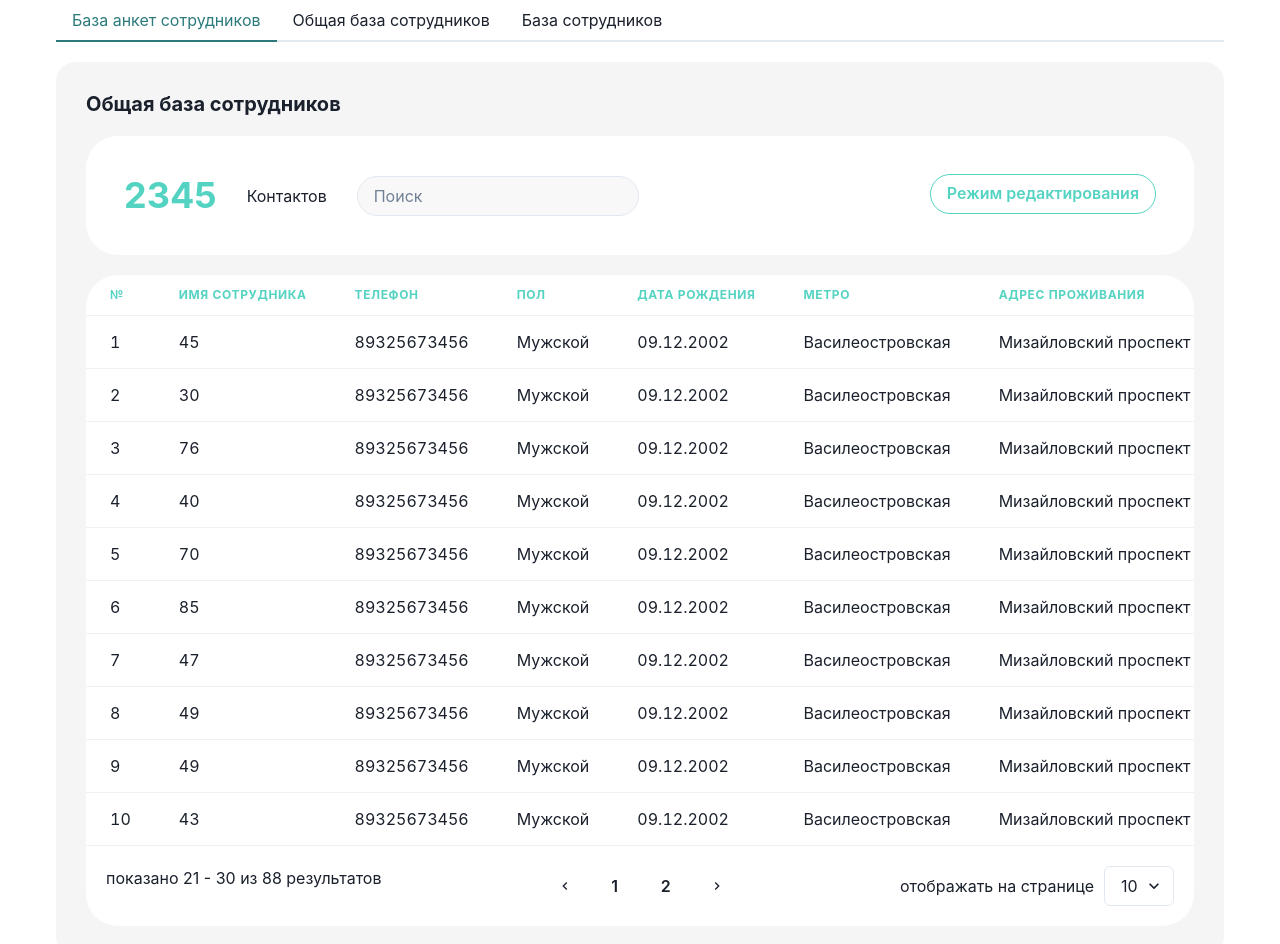
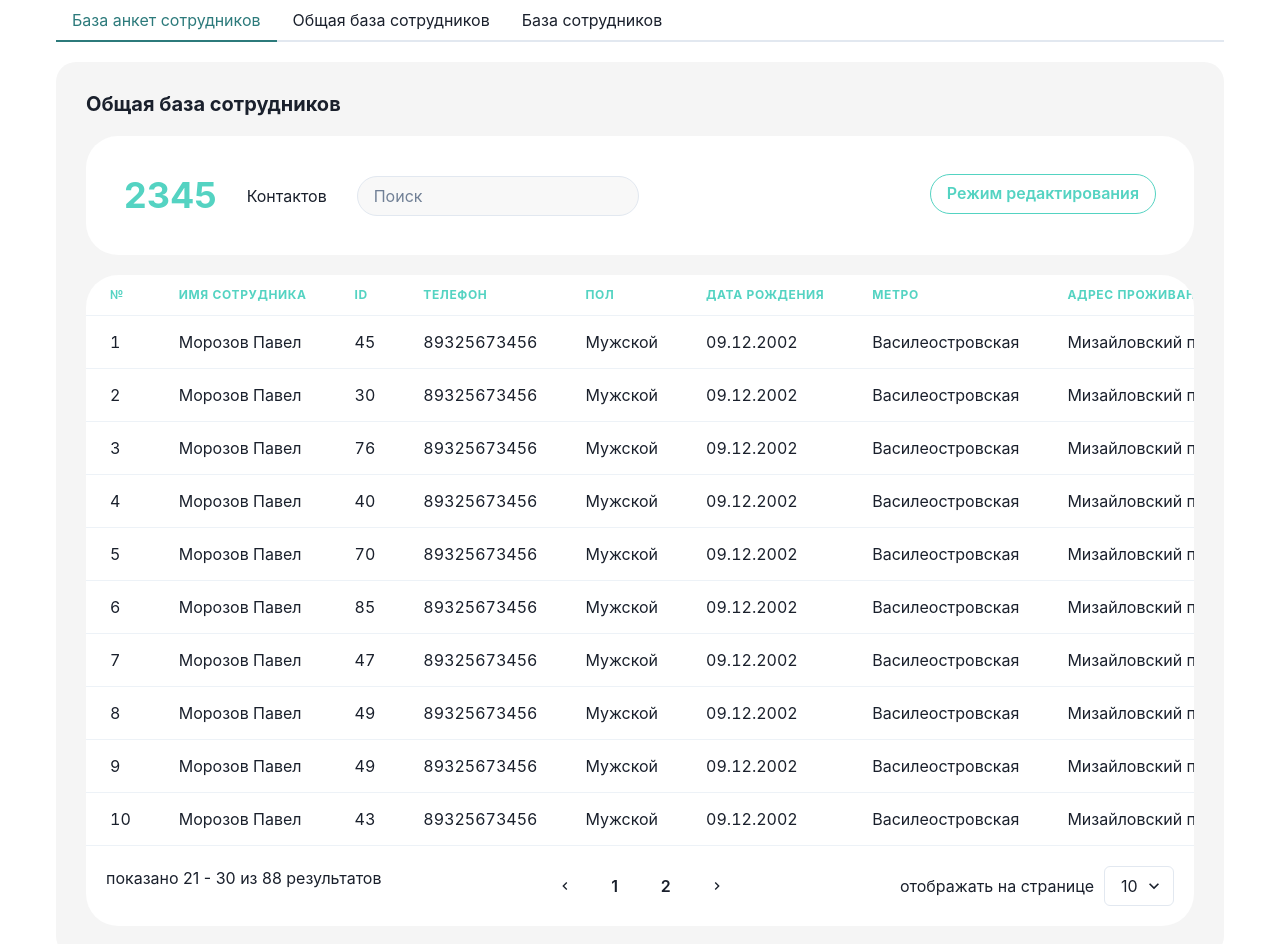
Before and after one commit to AlexTrubkina/staff-table, a React (Create React App) app: page / in a window 1280 px wide. Shown: the top 944 px of the page. Built offline with nearby package versions, Linux system fonts and the light colour scheme.

Commit message:
fix: fix mock data

```diff
--- a/src/components/Table.js
+++ b/src/components/Table.js
@@ -57,6 +57,7 @@ function StaffTable() {
                     {workersOnPage.map((worker) => (
                         <Tr key={worker.id}>
                             <Td>{worker.number}</Td>
+                            <Td>{worker.name}</Td>
                             <Td>{worker.id}</Td>
                             <Td>{worker.tel}</Td>
                             <Td>{worker.sex}</Td>
--- a/src/data/tableData.js
+++ b/src/data/tableData.js
@@ -1,13 +1,14 @@
 export const tableHeadings = [
     "№",
     "Имя сотрудника",
+    "ID",
     "Телефон",
     "Пол",
     "Дата рождения",
     "Метро",
     "Адрес проживания",
     "Банк",
-    "Номер карта",
+    "Номер карты",
     "Гражданство",
     "Паспорт",
 ];
```
